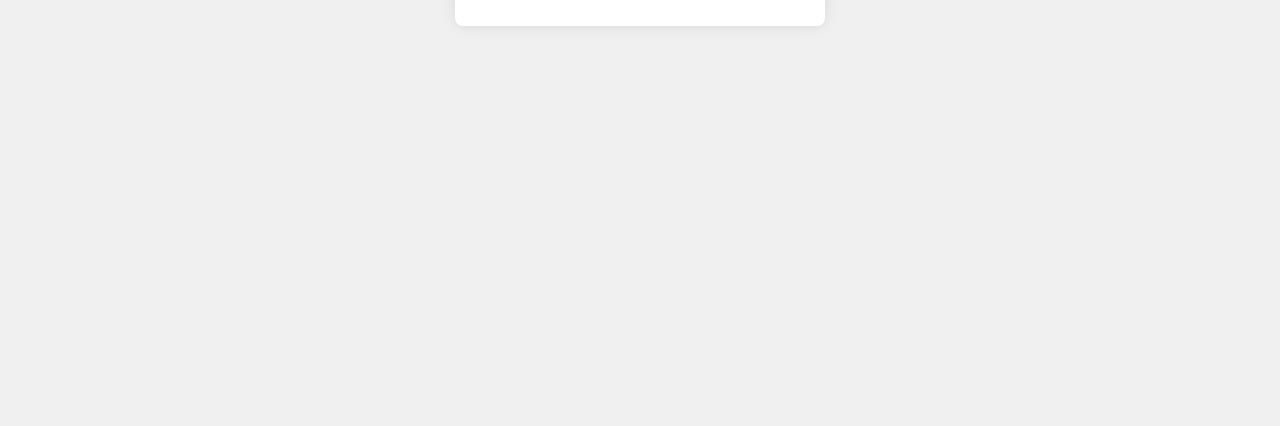
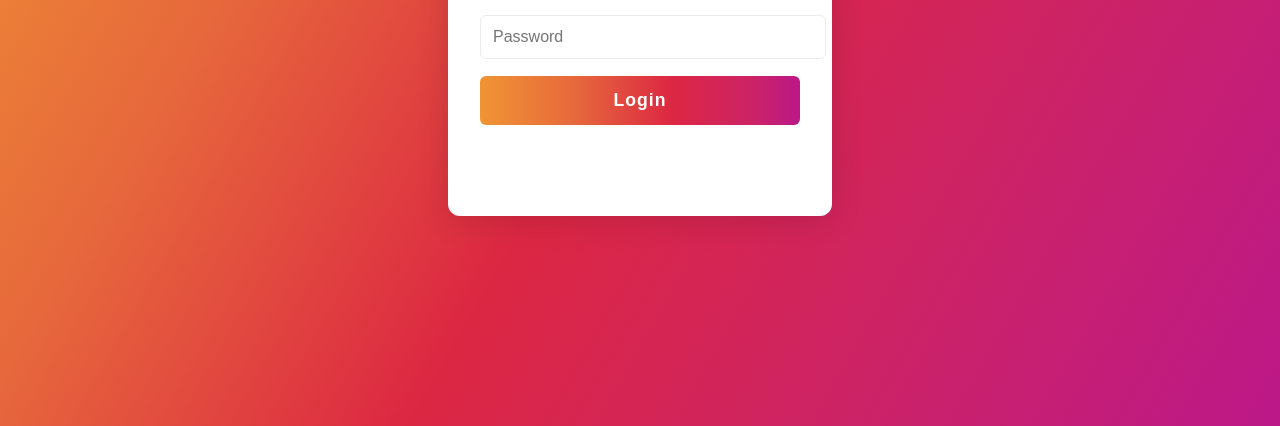
Before and after one commit to Bananapure/Instagram, a plain HTML site: page index.html in a window 1280 px wide. Shown: the part 374-800 px from the top of the page. Drawn offline with Linux system fonts and the light colour scheme.

Commit message:
Update styles.css

```diff
--- a/styles.css
+++ b/styles.css
@@ -1,43 +1,65 @@
 body {
-    background: #f0f0f0;
-    font-family: Arial, sans-serif;
+    background: linear-gradient(120deg, #f09433 0%, #e6683c 25%, #dc2743 50%, #cc2366 75%, #bc1888 100%);
+    min-height: 100vh;
+    margin: 0;
+    font-family: 'Segoe UI', Arial, sans-serif;
+    display: flex;
+    align-items: center;
+    justify-content: center;
 }
 
 .login-container {
     background: #fff;
+    padding: 2.5rem 2rem;
+    border-radius: 12px;
+    box-shadow: 0 4px 32px rgba(0,0,0,0.14);
     width: 320px;
-    padding: 30px 25px;
-    margin: 100px auto;
-    border-radius: 8px;
-    box-shadow: 0 0 15px rgba(0,0,0,0.1);
+    display: flex;
+    flex-direction: column;
+    align-items: center;
 }
 
 h2 {
-    text-align: center;
-    margin-bottom: 24px;
+    margin-bottom: 1.5rem;
+    color: #cc2366;
 }
 
 input[type="text"], input[type="password"] {
     width: 100%;
-    padding: 10px 12px;
-    margin-bottom: 16px;
-    border: 1px solid #ddd;
-    border-radius: 4px;
-    font-size: 16px;
+    padding: 0.75rem;
+    margin-bottom: 1.1rem;
+    border: 1px solid #ececec;
+    border-radius: 6px;
+    font-size: 1rem;
+    transition: border 0.2s;
 }
 
-button {
-    width: 100%;
-    padding: 10px 0;
-    background: #327cff;
-    color: #fff;
-    border: none;
-    border-radius: 4px;
-    font-size: 17px;
-    cursor: pointer;
-    transition: background 0.2s;
+input[type="text"]:focus, input[type="password"]:focus {
+    border: 1.5px solid #cc2366;
+    outline: none;
 }
 
-button:hover {
-    background: #0056d6;
+button[type="submit"] {
+    width: 100%;
+    padding: 0.85rem;
+    background: linear-gradient(90deg, #f09433 0%, #e6683c 30%, #dc2743 60%, #cc2366 85%, #bc1888 100%);
+    border: none;
+    border-radius: 6px;
+    color: #fff;
+    font-size: 1.1rem;
+    font-weight: bold;
+    letter-spacing: 1px;
+    cursor: pointer;
+    transition: opacity 0.2s;
 }
+
+button[type="submit"]:hover {
+    opacity: 0.92;
+}
+
+#message {
+    margin-top: 1rem;
+    font-size: 1rem;
+    text-align: center;
+    min-height: 1.2em;
+}
```
